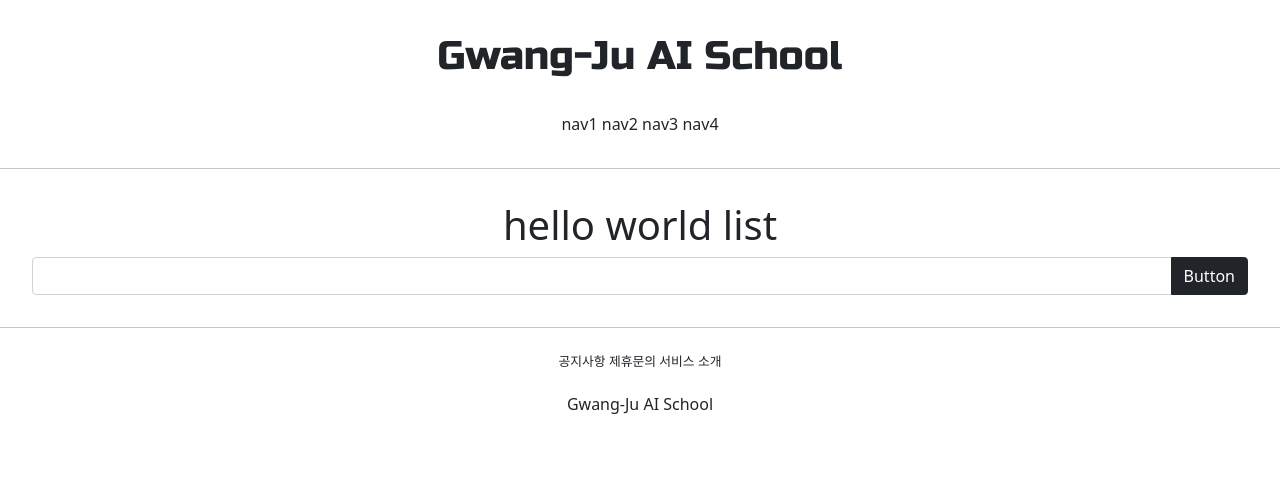
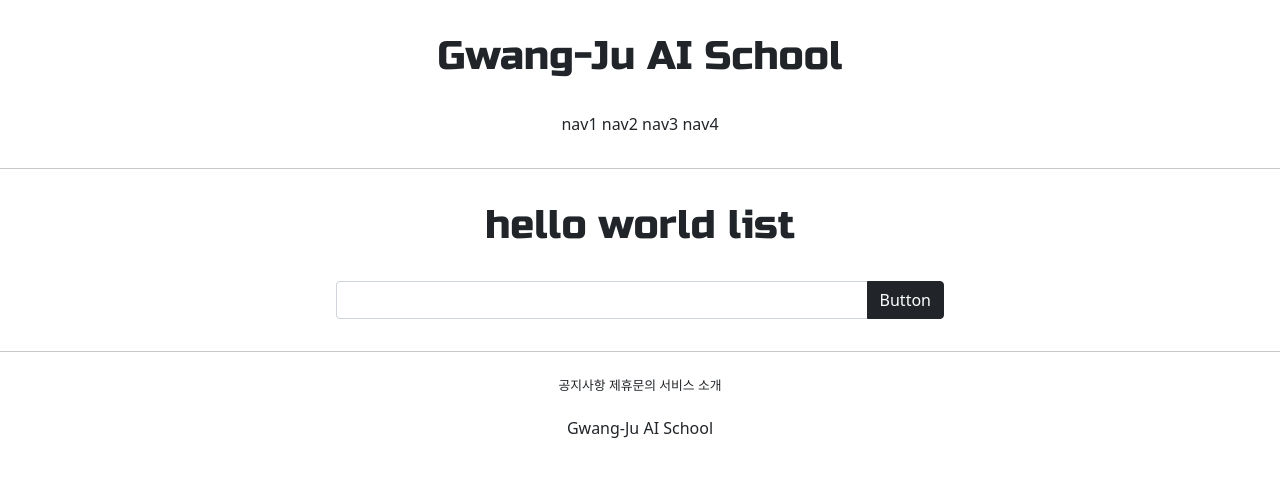
Before and after one commit to Kim-Gwang-Min/django_project, a Django app: page /accounts/hello_world/ in a window 1280 px wide. Shown: the top 477 px of the page. Run offline with Django 3.2, Linux system fonts and the light colour scheme.

Commit message:
7/12 redirect & Class AccountCreateView

```diff
--- a/accountapp/templates/accountapp/hello_world.html
+++ b/accountapp/templates/accountapp/hello_world.html
@@ -13,13 +13,13 @@
 {#    </style>#}
 
     <div style="margin: 2rem; text-align: center;" >
-        <h1 style="font-family: 'Russo One', margin: 2rem">
+        <h1 style="font-family: 'Russo One'; margin: 2rem;">
             hello world list
         </h1>
 
         <form action="/accounts/hello_world/" method="post">
             {% csrf_token %}
-            <div class="input-group mb-3 w-40 m-auto">
+            <div class="input-group mb-3 w-50 m-auto">
                 <input type="text" class="form-control"
                        name="hello_world_input">
                 <button class="btn btn-dark" type="submit">
--- a/accountapp/views.py
+++ b/accountapp/views.py
@@ -1,8 +1,11 @@
+from django.contrib.auth.forms import UserCreationForm
+from django.contrib.auth.models import User
 from django.http import HttpResponse, HttpResponseRedirect
 from django.shortcuts import render
 
 # Create your views here.
-from django.urls import reverse
+from django.urls import reverse, reverse_lazy
+from django.views.generic import CreateView
 
 from accountapp.models import HelloWorld
 
@@ -20,5 +23,15 @@ def hello_world(request):
 
     else:
         hello_world_list = HelloWorld.objects.all()   #DB의 모든 데이터를 가져옴
+        hello_world_list.delete()
         return render(request, 'accountapp/hello_world.html',
                       context={'hello_world_list': hello_world_list})
+
+
+
+
+class AccountCreateView(CreateView):   #AccountCreateView라는 이름의 class를 만들 건데, CreatView를 상송받아라!
+    model = User
+    form_class = UserCreationForm
+    success_url = reverse_lazy('accountapp:hello_world')  #reverse와 무슨 차이냐면, class 안에서는 reverse_lazy를 해야함!
+    template_name = 'accountapp/create.html'  #create.html 라우터를 만듬
```
